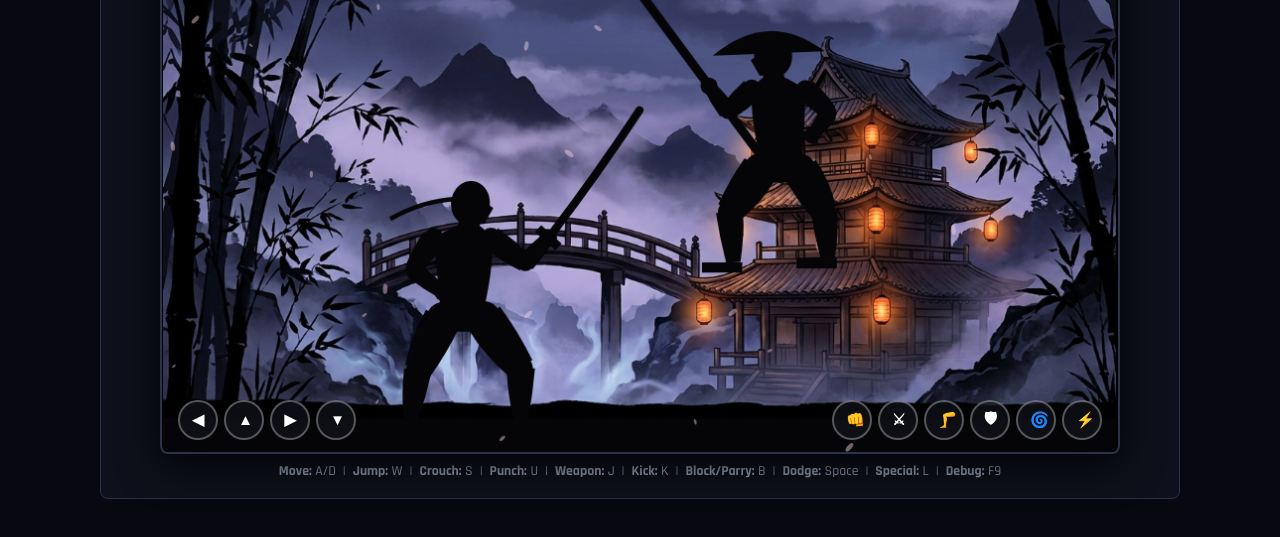
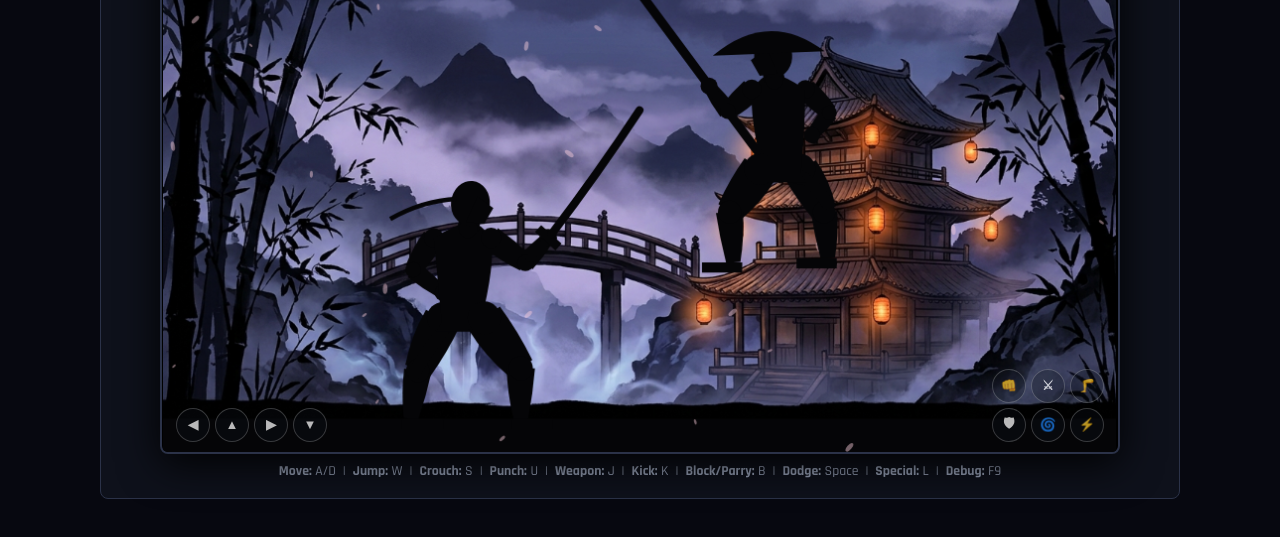
Before and after one commit to vuyyalapranay-jpg/myfight, a website built with Vite: page index.html in a window 1280 px wide. Both pictures are taken after a click on the button "FIGHT!". Shown: the part 215-752 px from the top of the page. Built offline with nearby package versions, Linux system fonts and the light colour scheme; no server answers; animation ran at ten frames a second.

Commit message:
fix: reset debug hitboxes outside Training and compact corner touch controls

```diff
--- a/index.html
+++ b/index.html
@@ -39,9 +39,11 @@
     .timer{font-family:'Cinzel',serif;font-size:2.3rem;font-weight:900;color:#ffe29a;text-shadow:0 2px 6px #000}
     .banner{position:absolute;top:44%;left:50%;transform:translate(-50%,-50%) scale(0);font-family:'Cinzel',serif;font-size:3rem;font-weight:900;color:#ffd740;text-shadow:0 0 20px #000;pointer-events:none;transition:transform .25s;z-index:6}
     .banner.show{transform:translate(-50%,-50%) scale(1)}
-    .touch{position:absolute;bottom:12px;left:16px;right:16px;display:flex;justify-content:space-between;pointer-events:none;z-index:5}
-    .pad{display:flex;gap:6px;pointer-events:auto}
-    .pad button{width:40px;height:40px;border-radius:50%;background:rgba(20,24,34,.55);border:2px solid rgba(255,255,255,.3);font-size:.95rem}
+    .touch{position:absolute;bottom:10px;left:14px;right:14px;display:flex;justify-content:space-between;align-items:flex-end;pointer-events:none;z-index:5}
+    .pad{display:flex;gap:5px;pointer-events:auto}
+    .pad-grid{display:grid;grid-template-columns:repeat(3,34px);gap:5px;pointer-events:auto}
+    .pad button,.pad-grid button{width:34px;height:34px;padding:0;border-radius:50%;background:rgba(15,18,28,.45);border:1.5px solid rgba(255,255,255,.28);font-size:.82rem;opacity:.72;display:flex;align-items:center;justify-content:center}
+    .pad button:hover,.pad-grid button:hover{opacity:1;border-color:#ffd740}
     .hint{margin-top:8px;color:#9aa4ba;font-size:.86rem;text-align:center}
     .roster-16{display:grid;grid-template-columns:repeat(4,1fr);gap:8px;margin:12px 0}
     .slot{background:#141926;border:1px dashed #2e3750;padding:8px;border-radius:4px;text-align:center;font-size:.85rem}
@@ -196,9 +198,9 @@
         <div class="pad">
           <button data-act="left">◀</button><button data-act="up">▲</button><button data-act="right">▶</button><button data-act="down">▼</button>
         </div>
-        <div class="pad">
-          <button data-act="punch">👊</button><button data-act="weapon">⚔</button><button data-act="kick">🦵</button>
-          <button data-act="block">🛡</button><button data-act="dodge">🌀</button><button data-act="special">⚡</button>
+        <div class="pad-grid">
+          <button data-act="punch" title="Punch (U)">👊</button><button data-act="weapon" title="Weapon (J)">⚔</button><button data-act="kick" title="Kick (K)">🦵</button>
+          <button data-act="block" title="Block (B)">🛡</button><button data-act="dodge" title="Dodge (Space)">🌀</button><button data-act="special" title="Special (L)">⚡</button>
         </div>
       </div>
     </div>
--- a/src/scenes/ArenaScene.ts
+++ b/src/scenes/ArenaScene.ts
@@ -127,9 +127,9 @@ export class ArenaScene extends Phaser.Scene {
     }
     this.stageKey = stage;
     this.trainingMode = !!opts?.training;
+    this.debugMode = !!opts?.training;
     this.noBlockMode = !!opts?.noBlock;
     this.eclipseMode = !!opts?.eclipse;
-    if (this.trainingMode) this.debugMode = true;
     this.particles = [];
     this.callouts = [];
     this.hitStop = 0;
```
